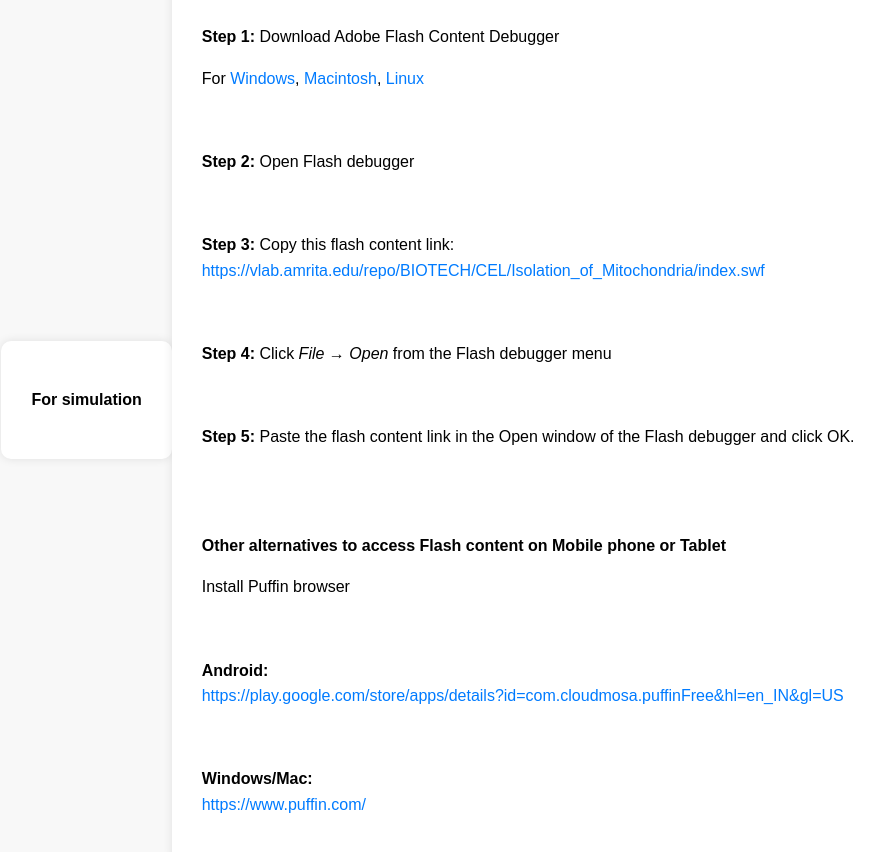
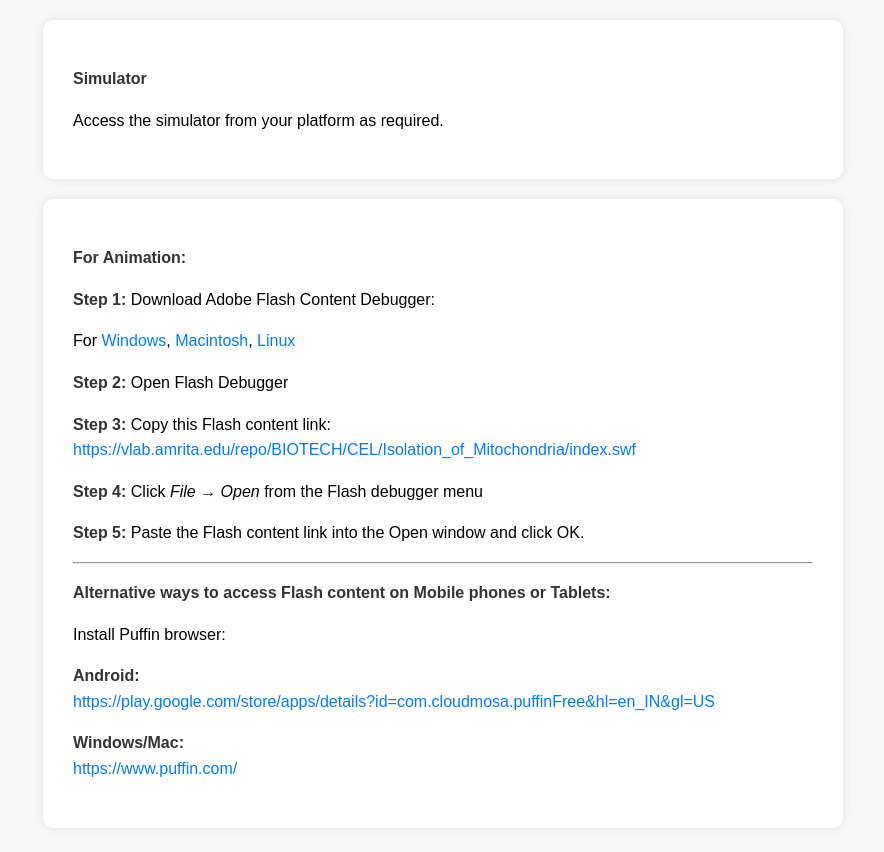
Before and after one commit to virtual-labs/exp-polyacrylamide-gel-electrophoresis-au, a plain HTML site: page experiment/simulation/index.html in a window 1280 px wide. Shown: the whole page, without its empty margins (197-1081 px from the left). Drawn offline with Linux system fonts and the light colour scheme.

Commit message:
Update index.html

```diff
--- a/experiment/simulation/index.html
+++ b/experiment/simulation/index.html
@@ -1,77 +1,107 @@
 <!DOCTYPE html>
-<html>
+<html lang="en">
 <head>
-	<!-- Add CSS at the head of HTML file -->
+    <meta charset="UTF-8">
+    <meta name="viewport" content="width=device-width, initial-scale=1.0">
+    <title>Simulator and Animation Access</title>
     <link rel="stylesheet" href="./css/main.css">
     <style>
         body {
             display: flex;
             justify-content: center;
-            align-items: center;
-            height: 100vh;
+            align-items: flex-start;
+            min-height: 100vh;
             margin: 0;
+            padding: 20px;
             background-color: #f8f8f8;
             font-family: Arial, sans-serif;
         }
-        .content,.sim {
+        .container {
+            display: flex;
+            flex-direction: column;
+            gap: 20px;
+            max-width: 800px;
+            width: 100%;
+        }
+        .box {
             background: #ffffff;
             padding: 30px;
             border-radius: 10px;
             box-shadow: 0 0 10px rgba(0, 0, 0, 0.1);
-            max-width: 700px;
             line-height: 1.6;
         }
         a {
             color: #007bff;
             text-decoration: none;
+            word-break: break-all;
         }
         a:hover {
             text-decoration: underline;
+        }
+        strong {
+            color: #333;
+        }
+        em {
+            font-style: italic;
+        }
+        @media (max-width: 600px) {
+            body {
+                align-items: center;
+            }
         }
     </style>
 </head>
 
 <body>
-  <div class="sim">
-	  <p><strong> For simulation</strong></p>
+    <div class="container">
+        <!-- Simulator Section -->
+        <div class="box">
+            <p><strong>Simulator</strong></p>
+            <!-- Add simulator related content here if needed -->
+            <p>Access the simulator from your platform as required.</p>
         </div>
-	<br>
-	<br>
-  <div class="content">
-	<p><strong>For animation:</strong></p>
-        <p><strong>Step 1:</strong> Download Adobe Flash Content Debugger </p>
+
+        <!-- Animation Section -->
+        <div class="box">
+            <p><strong>For Animation:</strong></p>
+            <p><strong>Step 1:</strong> Download Adobe Flash Content Debugger:</p>
             <p>For
                 <a href="https://fpdownload.macromedia.com/pub/flashplayer/updaters/32/flashplayer_32_sa_debug.exe" target="_blank">Windows</a>,
                 <a href="https://fpdownload.macromedia.com/pub/flashplayer/updaters/32/flashplayer_32_sa_debug.dmg" target="_blank">Macintosh</a>,
                 <a href="https://fpdownload.macromedia.com/pub/flashplayer/updaters/32/flash_player_sa_linux_debug.x86_64.tar.gz" target="_blank">Linux</a>
             </p>
-	  <br>
-        <p><strong>Step 2:</strong> Open Flash debugger</p>
-	  <br>
-        <p><strong>Step 3:</strong> Copy this flash content link:<br>
+
+            <p><strong>Step 2:</strong> Open Flash Debugger</p>
+
+            <p><strong>Step 3:</strong> Copy this Flash content link:<br>
                 <a href="https://vlab.amrita.edu/repo/BIOTECH/CEL/Isolation_of_Mitochondria/index.swf" target="_blank">
                     https://vlab.amrita.edu/repo/BIOTECH/CEL/Isolation_of_Mitochondria/index.swf
-        </a></p>
-	  <br>
+                </a>
+            </p>
+
             <p><strong>Step 4:</strong> Click <em>File → Open</em> from the Flash debugger menu</p>
-	  <br>
-        <p><strong>Step 5:</strong> Paste the flash content link in the Open window of the Flash debugger and click OK.</p>
-	  <br>
-	  <br>
 
-         <p><strong>Other alternatives to access Flash content on Mobile phone or Tablet</strong></p>
-        <p>Install Puffin browser</p>
-	  <br>
+            <p><strong>Step 5:</strong> Paste the Flash content link into the Open window and click OK.</p>
+
+            <hr>
+
+            <p><strong>Alternative ways to access Flash content on Mobile phones or Tablets:</strong></p>
+            <p>Install Puffin browser:</p>
+
             <p><strong>Android:</strong><br>
                 <a href="https://play.google.com/store/apps/details?id=com.cloudmosa.puffinFree&hl=en_IN&gl=US" target="_blank">
                     https://play.google.com/store/apps/details?id=com.cloudmosa.puffinFree&hl=en_IN&gl=US
-        </a></p><br>
+                </a>
+            </p>
+
             <p><strong>Windows/Mac:</strong><br>
-        <a href="https://www.puffin.com/" target="_blank">https://www.puffin.com/</a></p>
+                <a href="https://www.puffin.com/" target="_blank">
+                    https://www.puffin.com/
+                </a>
+            </p>
         </div>
-	<!-- Your code goes here-->
+    </div>
 
-	<!-- Add JS at the bottom of HTML file -->
     <script src="./js/main.js"></script>
 </body>
 </html>
```
Lines whose indentation alone changed are shown as unchanged.
